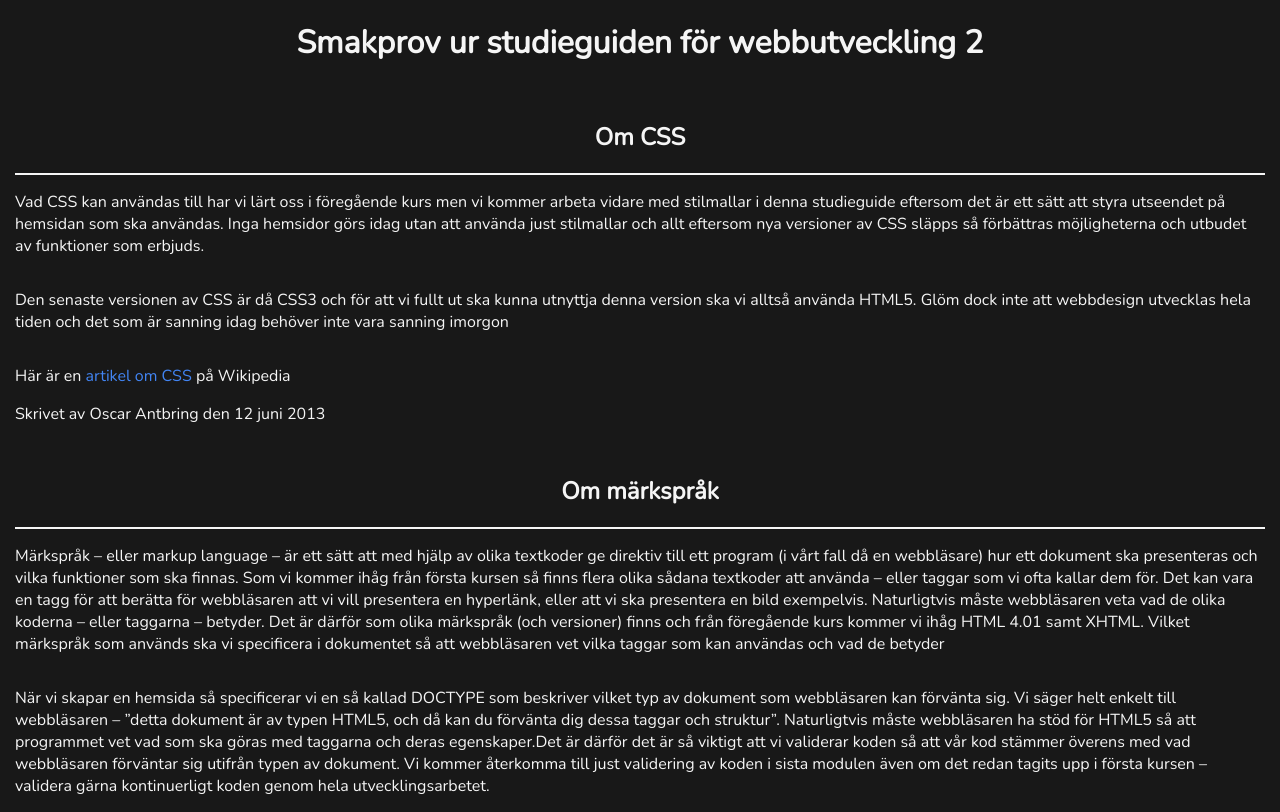
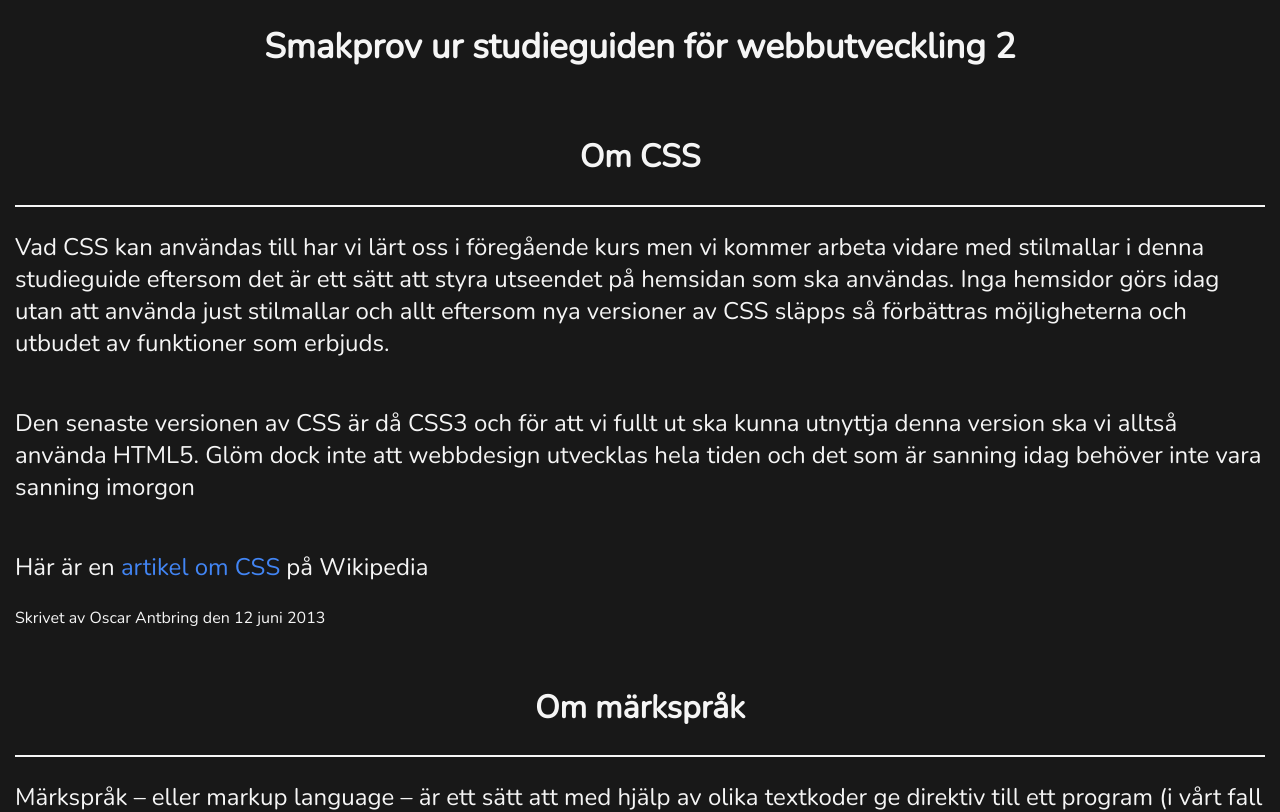
Before and after one commit to Zeeptech/Webbutveckling_1, a plain HTML site: page Uppdrag_3/Min_Stil.html in a window 1280 px wide. Shown: the top 812 px of the page. Drawn offline with nearby package versions, Linux system fonts and the light colour scheme.

Commit message:
Make it work

```diff
--- a/Uppdrag_3/Min_Stil.html
+++ b/Uppdrag_3/Min_Stil.html
@@ -4,7 +4,7 @@
     <title>Modul 2 - uppgift 2</title>
     <meta charset = "UTF-8" />
 <!--Det är alltså stil.css som du ska skicka in som länkas till i kommande rad -->
-	<link rel="stylesheet" href="assets/css/style.css">
+	<link rel="stylesheet" href="assets/css/styles.css">
   </head>
   <body>
 <!--Nedan följer en artikel ur studieguiden om CSS - artikeln har en tillhörande bild samt en informationsruta med en länk som tips för vidare läsning.
--- a/Uppdrag_3/assets/css/style.css
+++ b/Uppdrag_3/assets/css/styles.css
@@ -102,7 +102,15 @@ aside h1 {
             "foot"
         ;
     }
-
+    h1{
+        font-size: 35px;
+    }
+    h2{
+        font-size: xx-large;
+    }
+    p {
+        font-size: x-large;
+    }
     #wrapper > footer {
         place-self: center;
     }
```
